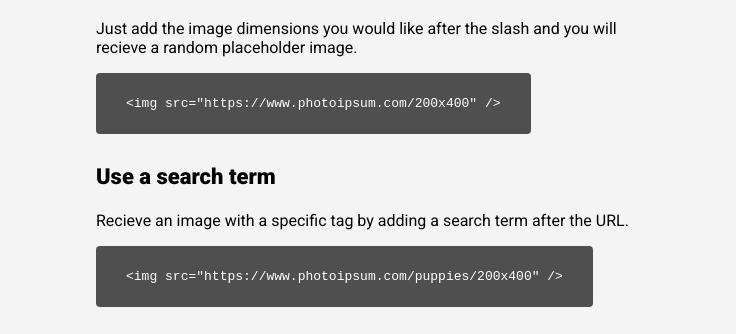
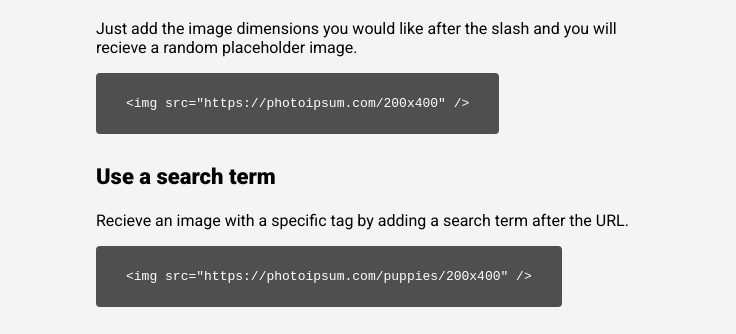
Before and after one commit to alexbrown/PhotoIpsum, a website: page public/index.html in a window 1280 px wide. Shown: the part 305-639 px from the top of the page, 544-1280 px from the left. Drawn offline with nearby package versions, Linux system fonts and the light colour scheme.

Commit message:
Adding .zip to gitignore and changing some content

```diff
--- a/public/index.html
+++ b/public/index.html
@@ -26,14 +26,14 @@
                     <h3>Add a random image</h3>
                     <p>Just add the image dimensions you would like after the slash and you will recieve a random placeholder image.</p>
                     <div class="code">
-                        <pre><code class="html">&lt;img src="https://www.photoipsum.com/200x400" /&gt;</code></pre>
+                        <pre><code class="html">&lt;img src="https://photoipsum.com/200x400" /&gt;</code></pre>
                     </div>
                 </div>
                 <div class="info-sample">
                     <h3>Use a search term</h3>
                     <p>Recieve an image with a specific tag by adding a search term after the URL.</p>
                     <div class="code">
-                        <pre><code class="html">&lt;img src="https://www.photoipsum.com/puppies/200x400" /&gt;</code></pre>
+                        <pre><code class="html">&lt;img src="https://photoipsum.com/puppies/200x400" /&gt;</code></pre>
                     </div>
                 </div>
                 <div class="photo-credit">
```
Also changed, not shown: 1 other file.
